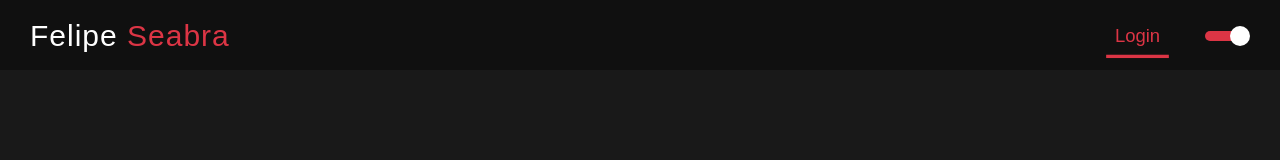
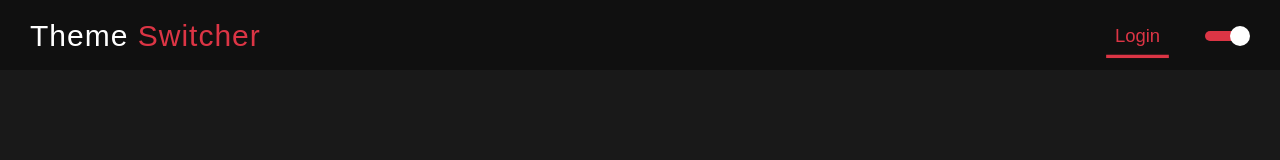
Before and after one commit to felipe-seabra/theme-switcher-eslint, a React (Create React App) app: page / in a window 1280 px wide. Shown: the top 160 px of the page. Built offline with nearby package versions, Linux system fonts and the light colour scheme.

Commit message:
fix: function open/close navbar collapse

```diff
--- a/src/components/Header/index.tsx
+++ b/src/components/Header/index.tsx
@@ -23,10 +23,17 @@ function Header({ toggleTheme }: Props): JSX.Element {
   const location = useLocation();
   const { colors, title } = useContext(ThemeContext);
   const [activeLink, setActiveLink] = useState('/');
+  const [open, setOpen] = useState(false);
 
   useEffect(() => {
     setActiveLink(location.pathname);
   }, [location]);
+
+  const handleClick = () => {
+    if (window.matchMedia('(max-width: 768px)').matches) {
+      setOpen(!open);
+    }
+  };
 
   return (
     <header>
@@ -34,12 +41,15 @@ function Header({ toggleTheme }: Props): JSX.Element {
         <Navbar collapseOnSelect expand="md">
           <Navbar.Brand>
             <Link to="/" className="header__logo">
-              Felipe
-              <span> Seabra</span>
+              Theme
+              <span> Switcher</span>
             </Link>
           </Navbar.Brand>
-          <Navbar.Toggle aria-controls="responsive-navbar-nav" />
-          <Navbar.Collapse id="responsive-navbar-nav">
+          <Navbar.Toggle
+            aria-controls="responsive-navbar-nav"
+            onClick={() => setOpen(!open)}
+          />
+          <Navbar.Collapse in={open} id="responsive-navbar-nav">
             <Nav className="container header__links">
               {NAV_LINKS.map((link) => (
                 <Nav.Link
@@ -47,12 +57,12 @@ function Header({ toggleTheme }: Props): JSX.Element {
                   as={Link}
                   to={link.path}
                   className="navlink"
+                  onClick={handleClick}
                   active={activeLink === link.path}>
                   {link.label}
                 </Nav.Link>
               ))}
             </Nav>
-          </Navbar.Collapse>
             <Switch
               onChange={toggleTheme}
               checked={title === 'dark'}
@@ -64,6 +74,7 @@ function Header({ toggleTheme }: Props): JSX.Element {
               offColor={shade(0.15, colors.primary)}
               onColor={colors.secundary}
             />
+          </Navbar.Collapse>
         </Navbar>
       </Container>
     </header>
--- a/src/utils/usePersistedState.ts
+++ b/src/utils/usePersistedState.ts
@@ -5,7 +5,6 @@ type Response<T> = [T, Dispatch<SetStateAction<T>>];
 
 function usePresistedState(key: string): Response<string> {
   const [state, setState] = useState(() => {
-    // const storageValue = localStorage.getItem(key);
     const cookies = parseCookies();
 
     if (cookies.USER_THEME) {
@@ -15,7 +14,6 @@ function usePresistedState(key: string): Response<string> {
   });
 
   useEffect(() => {
-    // localStorage.setItem(key, JSON.stringify(state));
     setCookie(null, 'USER_THEME', state, {
       maxAge: 30 * 24 * 60 * 60,
       path: '/'
```
Lines whose indentation alone changed are shown as unchanged.
